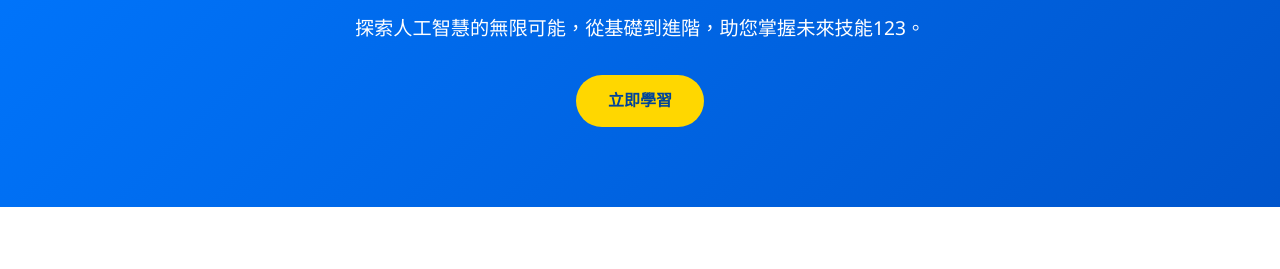
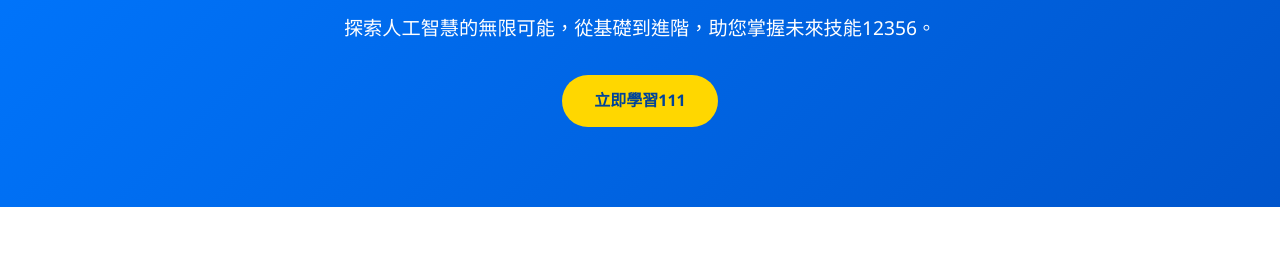
Before and after one commit to hnps/web1, a plain HTML site: page index.html in a window 1280 px wide. Shown: the part 237-506 px from the top of the page. Drawn offline with Linux system fonts and the light colour scheme.

Commit message:
DiffDeploy via k123github網站1.0 - index.html

```diff
--- a/index.html
+++ b/index.html
@@ -29,8 +29,8 @@
         <section id="home" class="hero">
             <div class="container">
                 <h2>歡迎來到 k123AI學習網123</h2>
-                <p>探索人工智慧的無限可能，從基礎到進階，助您掌握未來技能123。</p>
-                <a href="#courses" class="btn">立即學習</a>
+                <p>探索人工智慧的無限可能，從基礎到進階，助您掌握未來技能12356。</p>
+                <a href="#courses" class="btn">立即學習111</a>
             </div>
         </section>
 
```
